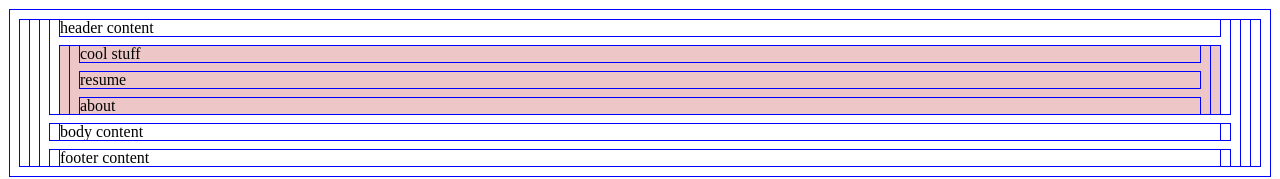
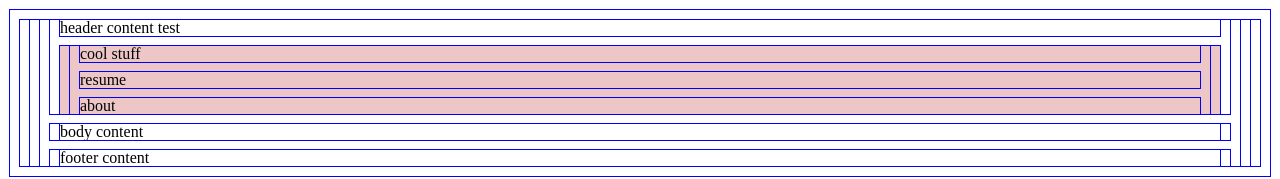
Before and after one commit to asdFletcher/portfolio, a React (Create React App) app: page / in a window 1280 px wide. Shown: the top 179 px of the page. Built offline with nearby package versions, Linux system fonts and the light colour scheme.

Commit message:
adding test content

```diff
--- a/src/App.js
+++ b/src/App.js
@@ -8,7 +8,7 @@ class App extends Component {
     return (
       <div className="App">
         <header className="App-header">
-          <div>header content</div>
+          <div>header content test</div>
           <Nav />
         </header>
 
```
